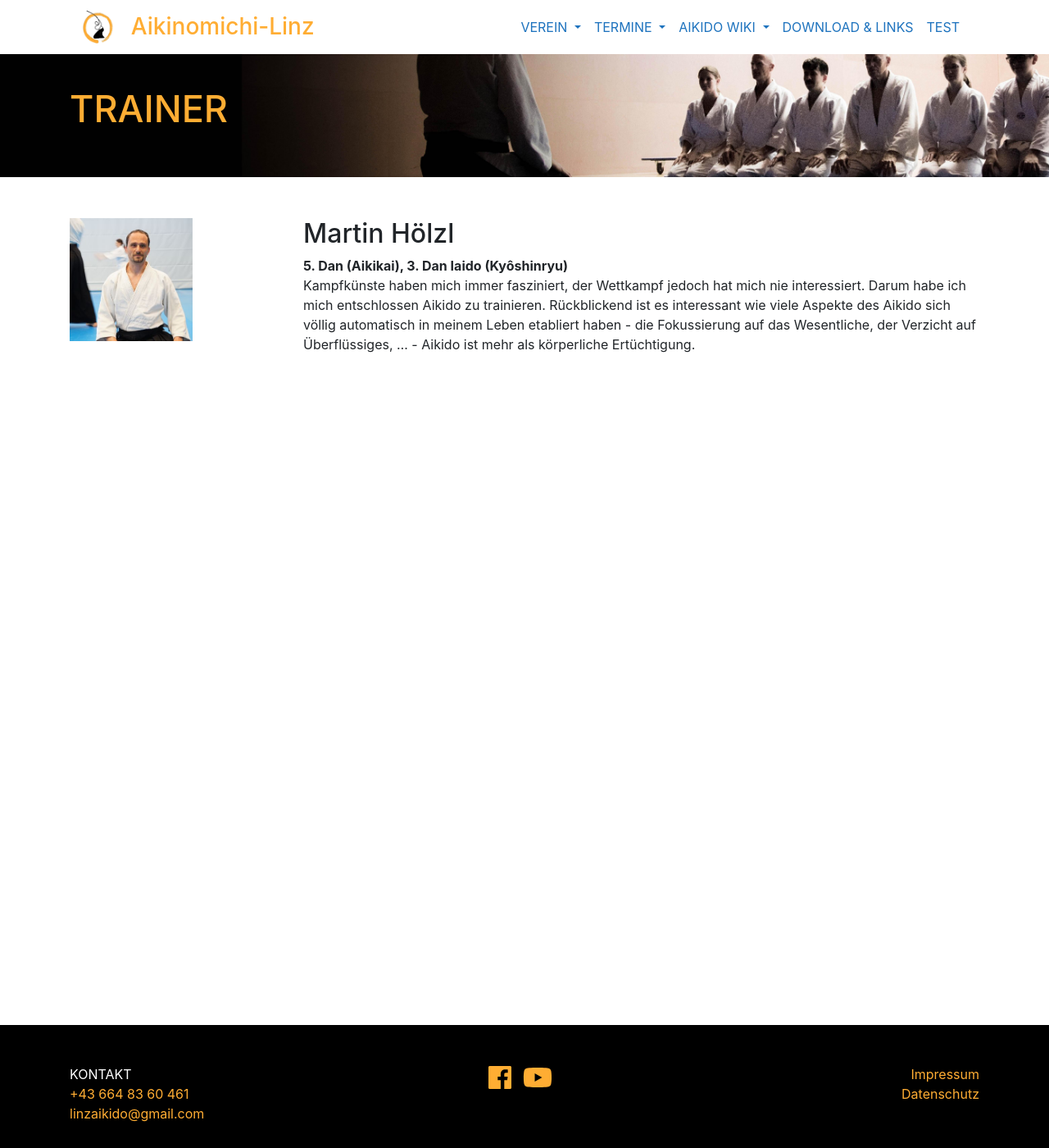
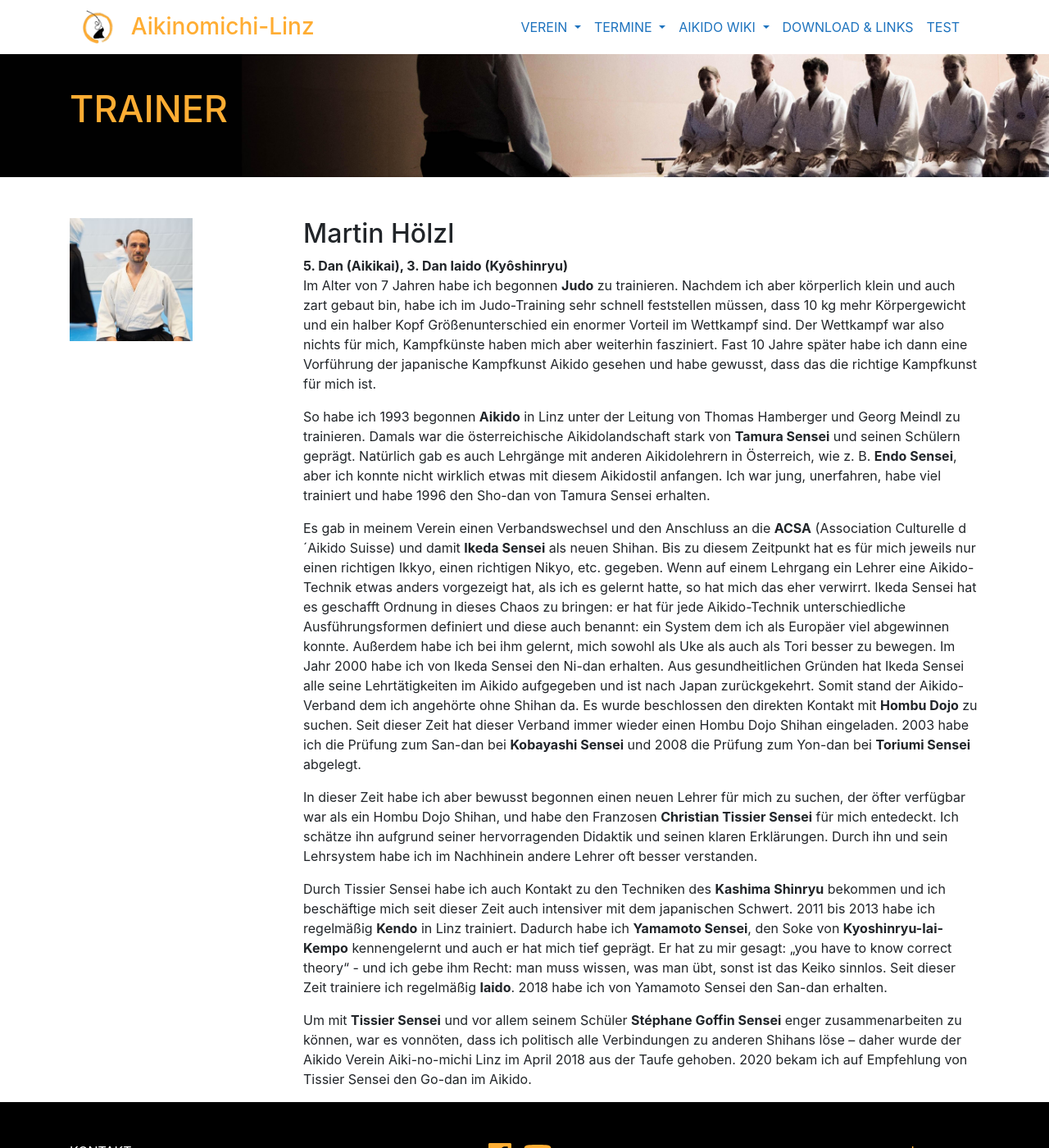
Before and after one commit to TWachs/aikinomichi-linz, a Jekyll site: the page built from trainer.md, in a window 1280 px wide and 1400 px high. Shown: the whole window at 82% size. Built offline with Jekyll 4.4.1, drawn with Linux system fonts in a browser that asks for light colours; nearby versions of some CDN libraries.

Commit message:
Update trainer.md
Neuer Text

```diff
--- a/trainer.md
+++ b/trainer.md
@@ -13,7 +13,17 @@
 ## Martin Hölzl
 
 **5. Dan (Aikikai), 3. Dan Iaido (Kyôshinryu)**
-Kampfkünste haben mich immer fasziniert, der Wettkampf jedoch hat mich nie interessiert. Darum habe ich mich entschlossen Aikido zu trainieren. Rückblickend ist es interessant wie viele Aspekte des Aikido sich völlig automatisch in meinem Leben etabliert haben - die Fokussierung auf das Wesentliche, der Verzicht auf Überflüssiges, ... - Aikido ist mehr als körperliche Ertüchtigung.
+Im Alter von 7 Jahren habe ich begonnen **Judo** zu trainieren. Nachdem ich aber körperlich klein und auch zart gebaut bin, habe ich im Judo-Training sehr schnell feststellen müssen, dass 10 kg mehr Körpergewicht und ein halber Kopf Größenunterschied ein enormer Vorteil im Wettkampf sind. Der Wettkampf war also nichts für mich, Kampfkünste haben mich aber weiterhin fasziniert. Fast 10 Jahre später habe ich dann eine Vorführung der japanische Kampfkunst Aikido gesehen und habe gewusst, dass das die richtige Kampfkunst für mich ist.
+
+So habe ich 1993 begonnen **Aikido** in Linz unter der Leitung von Thomas Hamberger und Georg Meindl zu trainieren. Damals war die österreichische Aikidolandschaft stark von **Tamura Sensei** und seinen Schülern geprägt. Natürlich gab es auch Lehrgänge mit anderen Aikidolehrern in Österreich, wie z. B. **Endo Sensei**, aber ich konnte nicht wirklich etwas mit diesem Aikidostil anfangen. Ich war jung, unerfahren, habe viel trainiert und habe 1996 den Sho-dan von Tamura Sensei erhalten.
+
+Es gab in meinem Verein einen Verbandswechsel und den Anschluss an die **ACSA** (Association Culturelle d´Aikido Suisse) und damit **Ikeda Sensei** als neuen Shihan. Bis zu diesem Zeitpunkt hat es für mich jeweils nur einen richtigen Ikkyo, einen richtigen Nikyo, etc. gegeben. Wenn auf einem Lehrgang ein Lehrer eine Aikido-Technik etwas anders vorgezeigt hat, als ich es gelernt hatte, so hat mich das eher verwirrt. Ikeda Sensei hat es geschafft Ordnung in dieses Chaos zu bringen: er hat für jede Aikido-Technik unterschiedliche Ausführungsformen definiert und diese auch benannt: ein System dem ich als Europäer viel abgewinnen konnte. Außerdem habe ich bei ihm gelernt, mich sowohl als Uke als auch als Tori besser zu bewegen. Im Jahr 2000 habe ich von Ikeda Sensei den Ni-dan erhalten. Aus gesundheitlichen Gründen hat Ikeda Sensei alle seine Lehrtätigkeiten im Aikido aufgegeben und ist nach Japan zurückgekehrt. Somit stand der Aikido-Verband dem ich angehörte ohne Shihan da. Es wurde beschlossen den direkten Kontakt mit **Hombu Dojo** zu suchen. Seit dieser Zeit hat dieser Verband immer wieder einen Hombu Dojo Shihan eingeladen. 2003 habe ich die Prüfung zum San-dan bei **Kobayashi Sensei** und 2008 die Prüfung zum Yon-dan bei **Toriumi Sensei** abgelegt.
+
+In dieser Zeit habe ich aber bewusst begonnen einen neuen Lehrer für mich zu suchen, der öfter verfügbar war als ein Hombu Dojo Shihan, und habe den Franzosen **Christian Tissier Sensei** für mich entedeckt. Ich schätze ihn aufgrund seiner hervorragenden Didaktik und seinen klaren Erklärungen. Durch ihn und sein Lehrsystem habe ich im Nachhinein andere Lehrer oft besser verstanden.
+
+Durch Tissier Sensei habe ich auch Kontakt zu den Techniken des **Kashima Shinryu** bekommen und ich beschäftige mich seit dieser Zeit auch intensiver mit dem japanischen Schwert. 2011 bis 2013 habe ich regelmäßig **Kendo** in Linz trainiert. Dadurch  habe ich **Yamamoto Sensei**, den Soke von **Kyoshinryu-Iai-Kempo** kennengelernt und auch er hat mich tief geprägt. Er hat zu mir gesagt: „you have to know correct theory“ - und ich gebe ihm Recht: man muss wissen, was man übt, sonst ist das Keiko sinnlos. Seit dieser Zeit trainiere ich regelmäßig **Iaido**. 2018 habe ich von Yamamoto Sensei den San-dan erhalten.
+
+Um mit **Tissier Sensei** und vor allem seinem Schüler **Stéphane Goffin Sensei** enger zusammenarbeiten zu können, war es vonnöten, dass ich politisch alle Verbindungen zu anderen Shihans löse – daher wurde der Aikido Verein Aiki-no-michi Linz im April 2018 aus der Taufe gehoben. 2020 bekam ich auf Empfehlung von Tissier Sensei den Go-dan im Aikido.
 </div>
 </div>
 </div>
```
